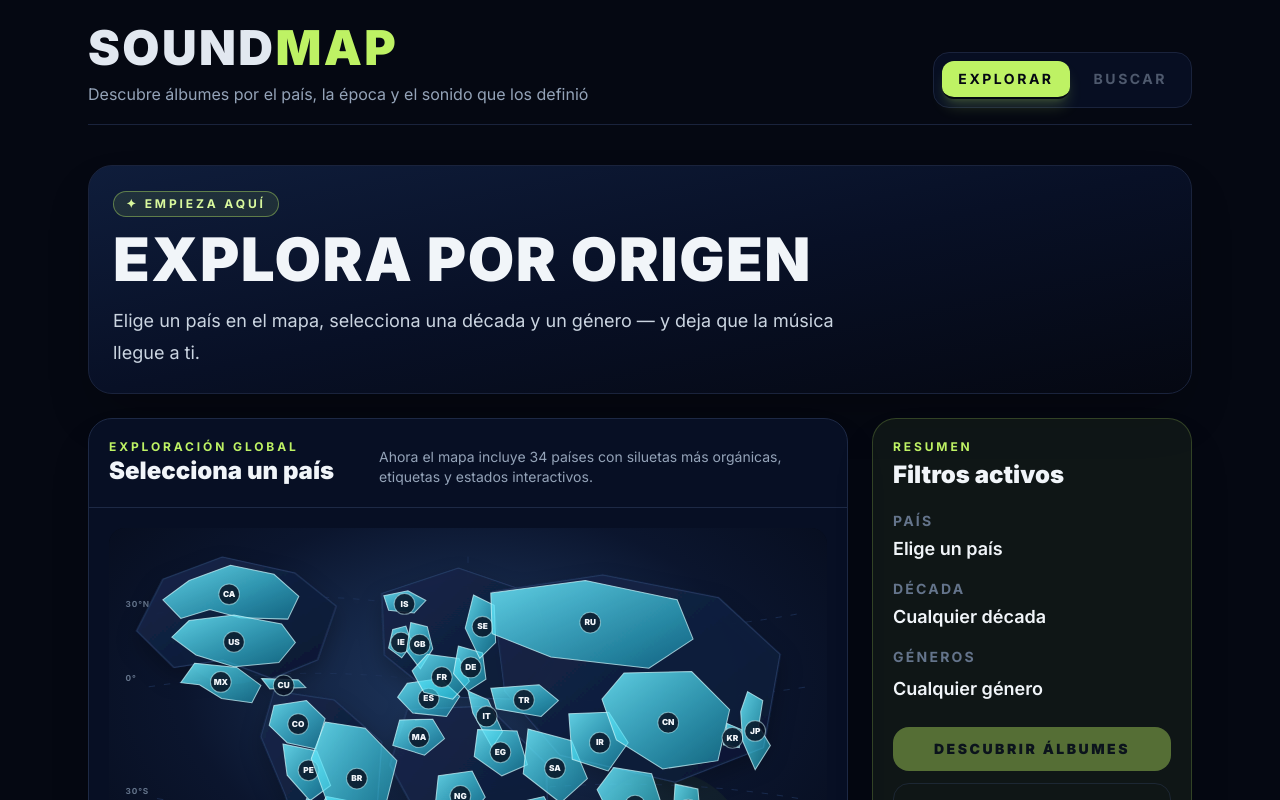
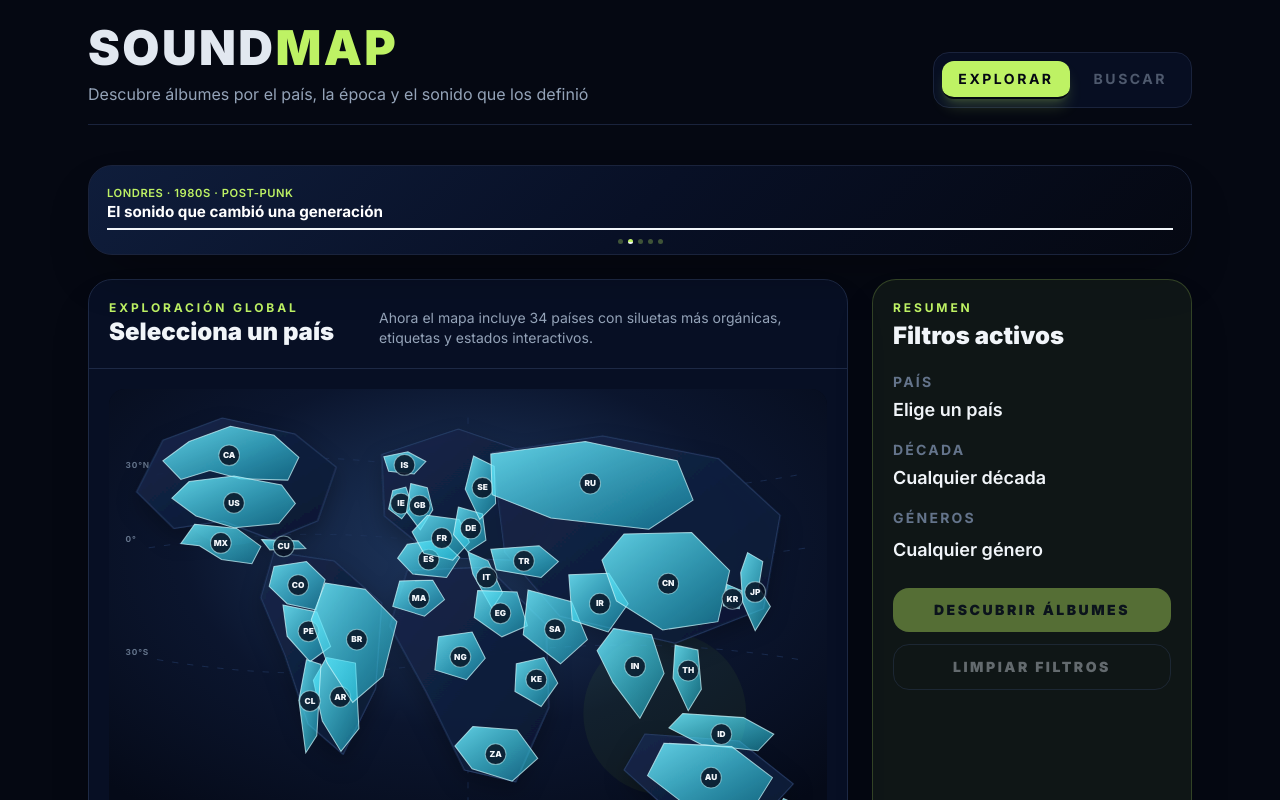
Before and after one commit to donbuga/albumCovers, a React (Vite) app: page / in a window 1280 px wide. Shown: the top 800 px of the page. Built offline with nearby package versions, Linux system fonts and the light colour scheme; a web font is replaced by a local one.

Commit message:
Add compact discovery slider

```diff
--- a/index.html
+++ b/index.html
@@ -6,10 +6,136 @@
     <link rel="icon" type="image/svg+xml" href="/albumCovers/favicon.svg" />
     <title>SoundMap — Descubre música por su origen</title>
     <script src="https://cdn.tailwindcss.com"></script>
+    <style>
+      #discovery-slider {
+        position: relative;
+        min-height: 90px;
+        max-height: 90px;
+        overflow: hidden;
+        border: 1px solid #1a233c;
+        border-radius: 1.5rem;
+        background: linear-gradient(135deg, #0f1d3b, #081026, #050812);
+        box-shadow: 0 25px 50px -12px rgb(0 0 0 / 0.3);
+        padding: 14px 18px 18px;
+      }
+
+      #discovery-slider .slide {
+        position: absolute;
+        inset: 14px 18px 24px;
+        display: flex;
+        flex-direction: column;
+        justify-content: center;
+        gap: 4px;
+        opacity: 0;
+        transition: opacity 0.5s ease;
+      }
+
+      #discovery-slider .slide.active {
+        opacity: 1;
+      }
+
+      #discovery-slider .slide-kicker {
+        margin: 0;
+        color: #bef264;
+        font-size: 0.7rem;
+        font-weight: 600;
+        letter-spacing: 0.05em;
+        line-height: 1.1;
+        text-transform: uppercase;
+      }
+
+      #discovery-slider .slide-title {
+        margin: 0;
+        color: #ffffff;
+        font-size: 0.95rem;
+        font-weight: 700;
+        line-height: 1.2;
+      }
+
+      #discovery-slider .slider-dots {
+        position: absolute;
+        bottom: 10px;
+        left: 0;
+        right: 0;
+        display: flex;
+        justify-content: center;
+        gap: 5px;
+      }
+
+      #discovery-slider .dot {
+        width: 5px;
+        height: 5px;
+        border-radius: 999px;
+        background: #bef264;
+        cursor: pointer;
+        opacity: 0.3;
+      }
+
+      #discovery-slider .dot.active {
+        opacity: 1;
+      }
+    </style>
   <script>tailwind.config = { theme: { extend: {} } };</script>
 </head>
   <body>
     <div id="root"></div>
     <script type="module" src="/src/main.tsx"></script>
+    <script>
+      document.addEventListener('DOMContentLoaded', () => {
+        const setupDiscoverySlider = () => {
+          const slider = document.getElementById('discovery-slider');
+
+          if (!slider || slider.dataset.sliderReady === 'true') {
+            return Boolean(slider);
+          }
+
+          const slides = Array.from(slider.querySelectorAll('.slide'));
+          const dots = Array.from(slider.querySelectorAll('.dot'));
+          let currentSlide = Math.max(
+            0,
+            slides.findIndex((slide) => slide.classList.contains('active')),
+          );
+          let sliderInterval;
+
+          const showSlide = (nextSlide) => {
+            slides[currentSlide].classList.remove('active');
+            dots[currentSlide].classList.remove('active');
+            currentSlide = nextSlide;
+            slides[currentSlide].classList.add('active');
+            dots[currentSlide].classList.add('active');
+          };
+
+          const startSlider = () => {
+            window.clearInterval(sliderInterval);
+            sliderInterval = window.setInterval(() => {
+              showSlide((currentSlide + 1) % slides.length);
+            }, 3000);
+          };
+
+          dots.forEach((dot, dotIndex) => {
+            dot.addEventListener('click', () => {
+              showSlide(dotIndex);
+              startSlider();
+            });
+          });
+
+          slider.dataset.sliderReady = 'true';
+          startSlider();
+          return true;
+        };
+
+        if (setupDiscoverySlider()) {
+          return;
+        }
+
+        const sliderObserver = new MutationObserver(() => {
+          if (setupDiscoverySlider()) {
+            sliderObserver.disconnect();
+          }
+        });
+
+        sliderObserver.observe(document.body, { childList: true, subtree: true });
+      });
+    </script>
   </body>
 </html>
--- a/src/pages/DiscoverMap.tsx
+++ b/src/pages/DiscoverMap.tsx
@@ -59,17 +59,35 @@ const DiscoverMap = () => {
 
   return (
     <div className="space-y-6">
-      <section className="rounded-3xl border border-[#1a233c] bg-gradient-to-br from-[#0f1d3b] via-[#081026] to-[#050812] p-6 shadow-2xl shadow-black/30">
-        <div className="max-w-3xl">
-          <p className="inline-flex rounded-full border border-lime-300/40 bg-lime-300/10 px-3 py-1 text-xs font-bold uppercase tracking-[0.24em] text-lime-200">✦ Empieza aquí</p>
-          <h2 className="mt-3 text-4xl font-black uppercase tracking-wide text-slate-100 sm:text-6xl">
-            Explora por origen
-          </h2>
-          <p className="mt-4 text-lg leading-8 text-slate-300">
-            Elige un país en el mapa, selecciona una década y un género — y deja que la música llegue a ti.
-          </p>
+      <div id="discovery-slider">
+        <div className="slide active">
+          <p className="slide-kicker">¿Qué sonaba en Jamaica en los 70s?</p>
+          <p className="slide-title">Descubre el reggae en su lugar de origen</p>
         </div>
-      </section>
+        <div className="slide">
+          <p className="slide-kicker">Londres · 1980s · Post-punk</p>
+          <p className="slide-title">El sonido que cambió una generación</p>
+        </div>
+        <div className="slide">
+          <p className="slide-kicker">¿De dónde viene el bossa nova?</p>
+          <p className="slide-title">Brasil, 1960s — explóralo ahora</p>
+        </div>
+        <div className="slide">
+          <p className="slide-kicker">Chicago · 1950s · Blues</p>
+          <p className="slide-title">El origen de todo lo que vino después</p>
+        </div>
+        <div className="slide">
+          <p className="slide-kicker">¿Qué géneros nacieron en tu país?</p>
+          <p className="slide-title">Elige un país en el mapa y descúbrelo</p>
+        </div>
+        <div className="slider-dots">
+          <span className="dot active"></span>
+          <span className="dot"></span>
+          <span className="dot"></span>
+          <span className="dot"></span>
+          <span className="dot"></span>
+        </div>
+      </div>
 
       {hasSearched && (
         <section className="rounded-3xl border border-lime-300/25 bg-[#081026]/95 p-4 shadow-2xl shadow-black/20">
```
